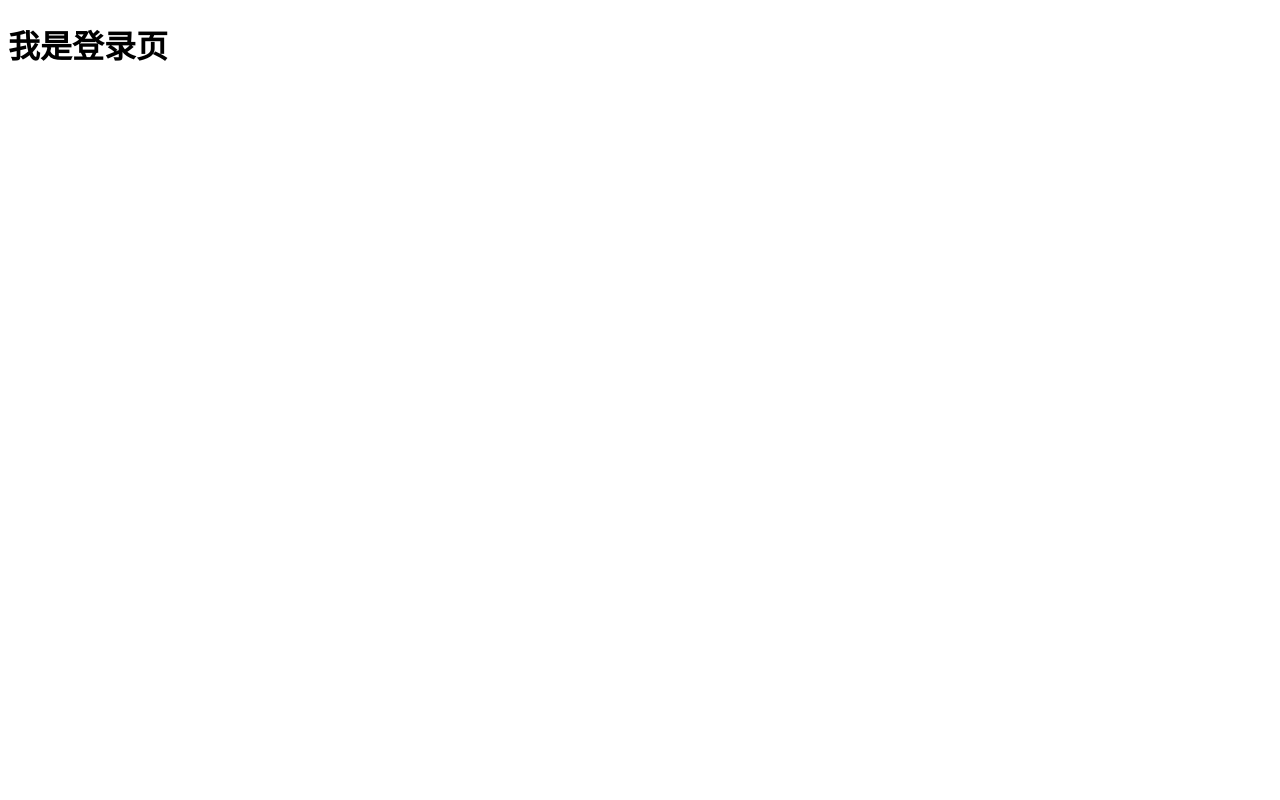
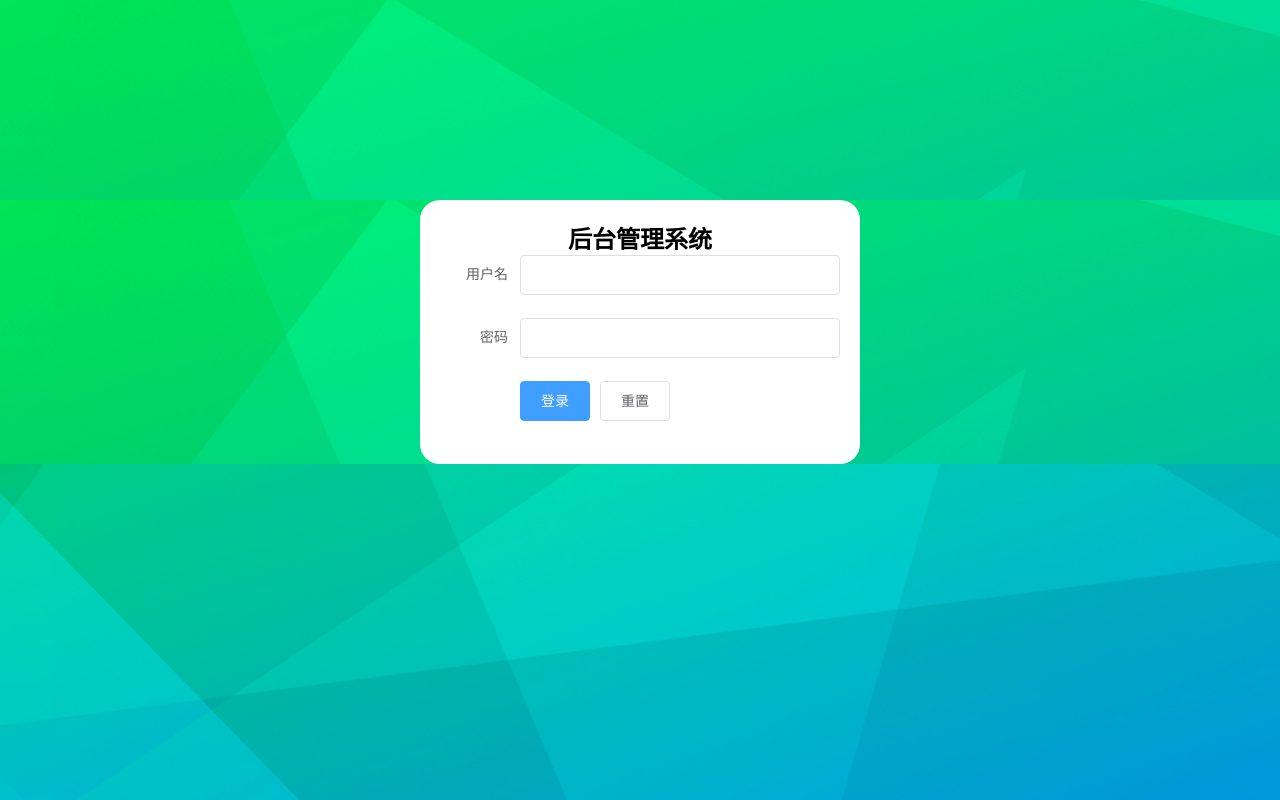
Before and after one commit to peanut1996/shop-vue, a Vue app: page /#/ in a window 1280 px wide. Built offline with nearby package versions, Linux system fonts and the light colour scheme.

Commit message:
登录组件的基本样式完成

```diff
--- a/package.json
+++ b/package.json
@@ -9,6 +9,7 @@
   },
   "dependencies": {
     "core-js": "^2.6.5",
+    "element-ui": "^2.10.1",
     "vue": "^2.6.10",
     "vue-router": "^3.0.3"
   },
--- a/src/App.vue
+++ b/src/App.vue
@@ -5,5 +5,9 @@
 </template>
 
 <style lang="scss">
-
+*{
+  margin: 0;
+  padding: 0;
+  list-style: none;
+}
 </style>
--- a/src/components/Login.vue
+++ b/src/components/Login.vue
@@ -1,15 +1,49 @@
 <template>
   <div class="login">
-    <h1>我是登录页</h1>
+
+    <el-form ref="form" :model="form" label-width="80px">
+      <h2>后台管理系统</h2>
+      <el-form-item label="用户名">
+        <el-input v-model="form.username"></el-input>
+      </el-form-item>
+      <el-form-item label="密码">
+        <el-input v-model="form.password"></el-input>
+      </el-form-item>
+      <el-form-item>
+        <el-button type="primary" @click="onSubmit">登录</el-button>
+        <el-button>重置</el-button>
+      </el-form-item>
+    </el-form>
   </div>
 </template>
 
 <script>
 export default {
-
+  data () {
+    return {
+      form: {
+        username: '',
+        password: ''
+      }
+    }
+  }
 }
 </script>
 
-<style>
-
+<style lang='scss'>
+body,html{
+  background-image: url(../assets/bg.jpg);
+  background-repeat: no-repeat;
+  background-size: cover;
+}
+h2{
+  text-align: center;
+}
+.el-form{
+  width: 400px;
+  margin: 200px auto;
+  background-color: #fff;
+  padding: 20px 20px 20px 20px;
+  border-radius: 20px;
+}
 </style>
--- a/src/main.js
+++ b/src/main.js
@@ -1,8 +1,11 @@
 import Vue from 'vue'
 import App from './App.vue'
 import router from './router'
+import ElementUI from 'element-ui'
+import 'element-ui/lib/theme-chalk/index.css'
 
 Vue.config.productionTip = false
+Vue.use(ElementUI)
 
 new Vue({
   router,
```
Also changed, not shown: src/assets/bg.jpg (added), 1 other file (tests, documents, lock files or other folders).
